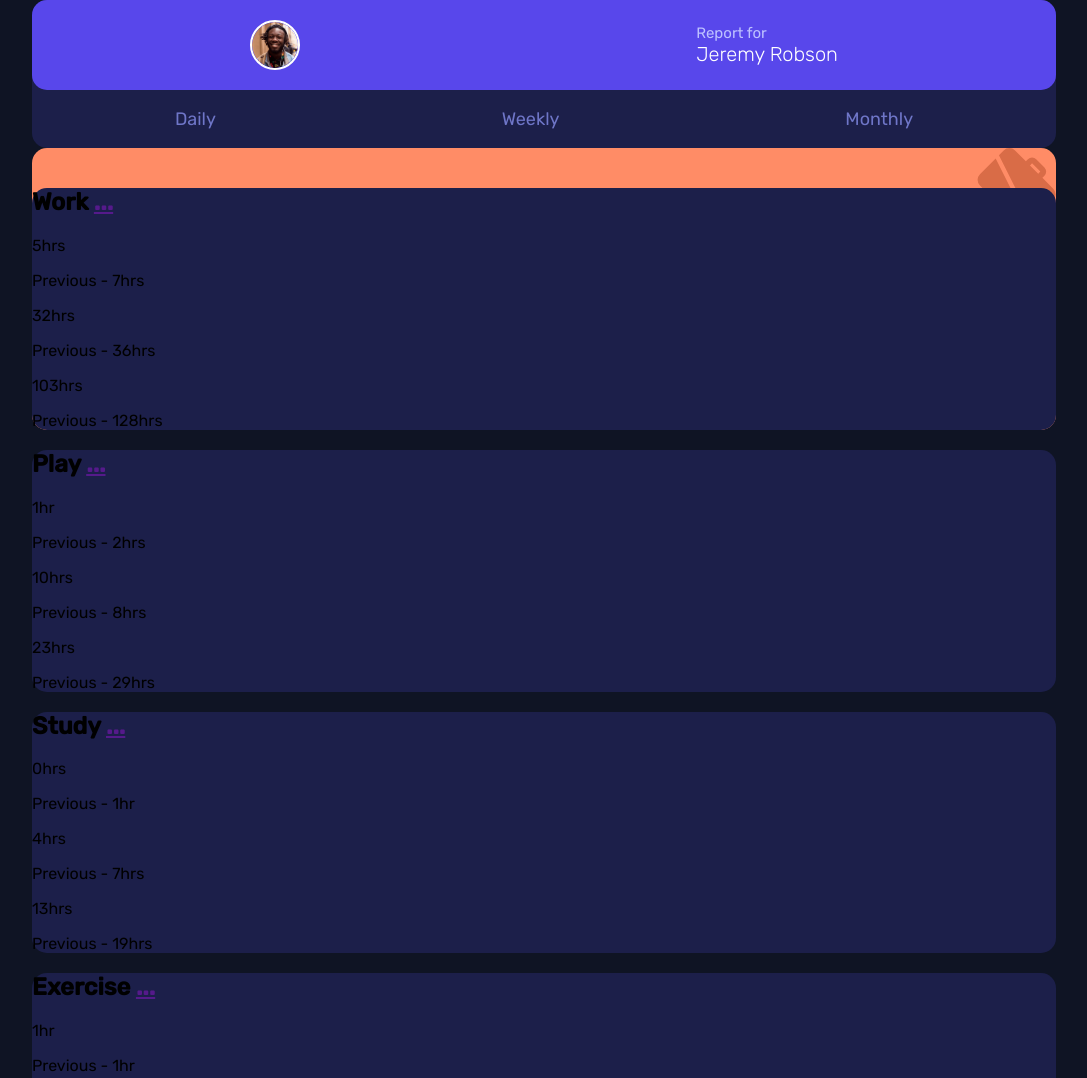
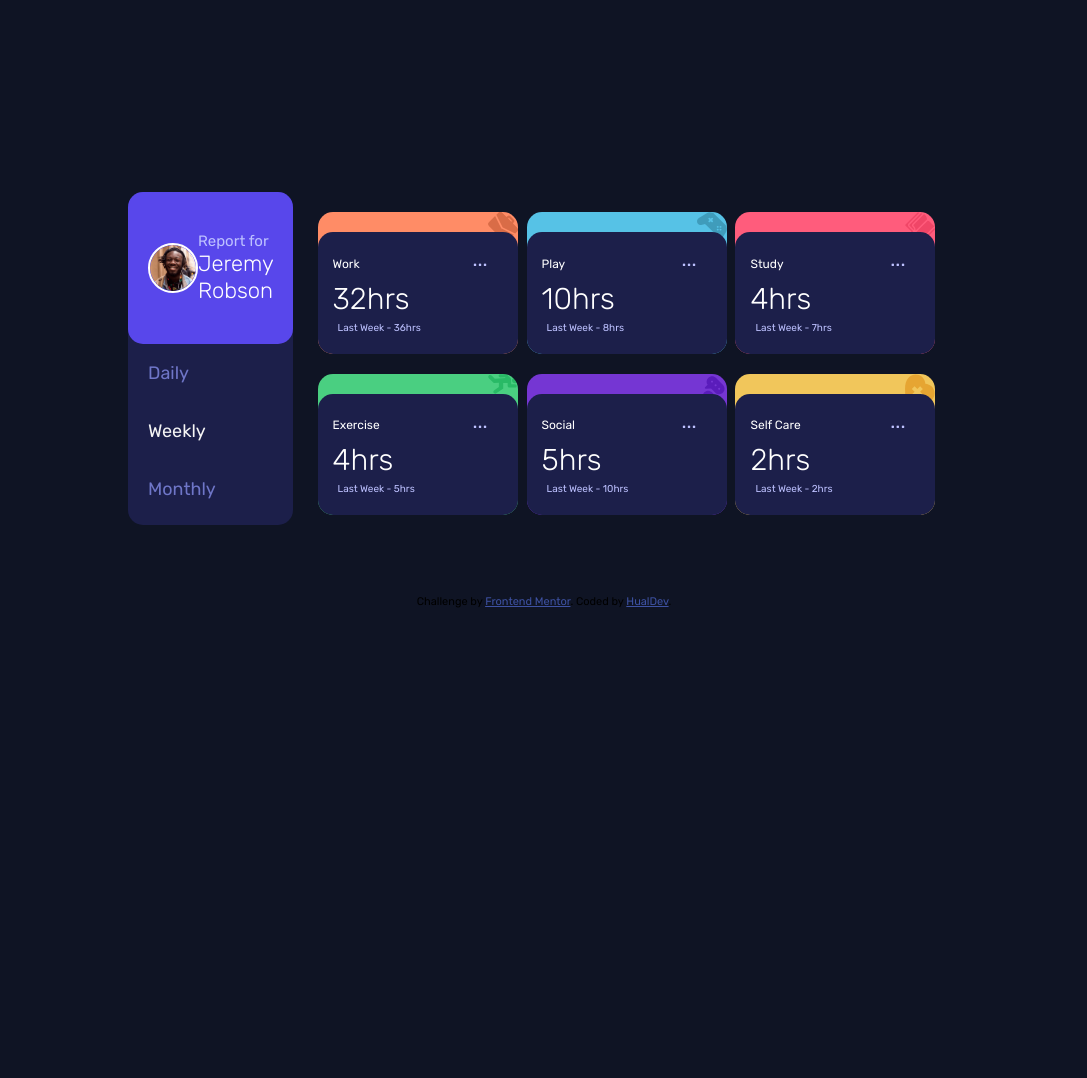
Before and after one commit to HualDev/TimeTrackingDashboard, a plain HTML site: page index.html in a window 1280 px wide. Shown: the top 1078 px of the page, without its empty margins (96-1183 px from the left). After the commit the page ends 800 px from the top, so only its background shows below. Drawn offline with Linux system fonts and the light colour scheme.

Commit message:
Mobile and Desktop Version

```diff
--- a/index.html
+++ b/index.html
@@ -12,7 +12,7 @@
 
   <!-- Feel free to remove these styles or customise in your own stylesheet 👍 -->
   <style>
-    .attribution { font-size: 11px; text-align: center; }
+    .attribution { font-size: 11px; text-align: center; padding: 40px 0 0 0;}
     .attribution a { color: hsl(228, 45%, 44%); }
   </style>
 </head>
@@ -29,9 +29,9 @@
       </div>
 
       <div class="frecuency">
-        <p>Daily</p>
-        <p>Weekly</p>
-        <p>Monthly</p>
+        <p class="d">Daily</p>
+        <p class="w">Weekly</p>
+        <p class="m">Monthly</p>
       </div>
 
     </section>
@@ -39,73 +39,147 @@
     <section class="details">
       <div class="work">
         <div class="dates">
-          <h2>Work <a href="">...</a></h2>
-          <p>5hrs <!-- daily --></p>
-          <p>Previous - 7hrs <!-- daily --></p>
-          <p>32hrs <!-- weekly --></p>
-          <p>Previous - 36hrs <!-- weekly --></p>
-          <p>103hrs <!-- monthly --></p>
-          <p>Previous - 128hrs <!-- monthly --></p>
+          <div class="head">
+            <h2>Work </h2>
+            <a href="">...</a>
+          </div>
+
+          <d class="daily">
+            <p class="hours">5hrs <!-- daily --></p>
+            <p class="last">Last Day - 7hrs <!-- daily --></p>
+          </d>
+
+          <div class="weekly">
+            <p class="hours">32hrs <!-- weekly --></p>
+            <p class="last">Last Week - 36hrs <!-- weekly --></p>
+          </div>
+
+          <div class="monthly">
+            <p class="hours">103hrs <!-- monthly --></p>
+            <p class="last">Last Month - 128hrs <!-- monthly --></p>
+          </div>
+
         </div>
       </div>
 
       <div class="play">
         <div class="dates">
-          <h2>Play <a href="">...</a></h2>
-          <p>1hr <!-- daily --></p>
-          <p>Previous - 2hrs <!-- daily --></p>
-          <p>10hrs <!-- weekly --></p>
-          <p>Previous - 8hrs <!-- weekly --></p>
-          <p>23hrs <!-- monthly --></p>
-          <p>Previous - 29hrs <!-- monthly --></p>
+          <div class="head">
+            <h2>Play </h2>
+            <a href="">...</a>
+          </div>
+          <div class="daily">
+            <p class="hours">1hr <!-- daily --></p>
+            <p class="last">Last Day - 2hrs <!-- daily --></p>
+          </div>
+
+          <div class="weekly">
+            <p class="hours">10hrs <!-- weekly --></p>
+            <p class="last">Last Week - 8hrs <!-- weekly --></p>
+          </div>
+
+          <div class="monthly">
+            <p class="hours">23hrs <!-- monthly --></p>
+            <p class="last">Last Month - 29hrs <!-- monthly --></p>
+          </div>
+
         </div>
       </div>
 
       <div class="study">
         <div class="dates">
-          <h2>Study <a href="">...</a></h2>
-          <p>0hrs <!-- daily --></p>
-          <p>Previous - 1hr <!-- daily --></p>
-          <p>4hrs <!-- weekly --></p>
-          <p>Previous - 7hrs <!-- weekly --></p>
-          <p>13hrs <!-- monthly --></p>
-          <p>Previous - 19hrs <!-- monthly --></p>
+          <div class="head">
+            <h2>Study </h2>
+            <a href="">...</a>
+          </div>
+
+          <div class="daily">
+            <p class="hours">0hrs <!-- daily --></p>
+            <p class="last">Last Day - 1hr <!-- daily --></p>
+          </div>
+
+          <div class="weekly">
+            <p class="hours">4hrs <!-- weekly --></p>
+            <p class="last">Last Week - 7hrs <!-- weekly --></p>
+          </div>
+
+          <div class="monthly">
+            <p class="hours">13hrs <!-- monthly --></p>
+            <p class="last">Last Month - 19hrs <!-- monthly --></p>
+          </div>
+
         </div>
       </div>
 
       <div class="exercise">
         <div class="dates">
-          <h2>Exercise <a href="">...</a></h2>
-          <p>1hr <!-- daily --></p>
-          <p>Previous - 1hr <!-- daily --></p>
-          <p>4hrs <!-- weekly --></p>
-          <p>Previous - 5hrs <!-- weekly --></p>
-          <p>11hrs <!-- monthly --></p>
-          <p>Previous - 18hrs <!-- monthly --></p>
+          <div class="head">
+            <h2>Exercise </h2>
+            <a href="">...</a>
+          </div>
+          <div class="daily">
+            <p class="hours">1hr <!-- daily --></p>
+            <p class="last">Last Day - 1hr <!-- daily --></p>
+          </div>
+
+          <div class="weekly">
+            <p class="hours">4hrs <!-- weekly --></p>
+            <p class="last">Last Week - 5hrs <!-- weekly --></p>
+          </div>
+
+          <div class="monthly">
+            <p class="hours">11hrs <!-- monthly --></p>
+            <p class="last">Last Month - 18hrs <!-- monthly --></p>
+          </div>
+
         </div>
       </div>
 
       <div class="social">
         <div class="dates">
-          <h2>Social <a href="">...</a></h2>
-          <p>1hr <!-- daily --></p>
-          <p>Previous - 3hrs <!-- daily --></p>
-          <p>5hrs <!-- weekly --></p>
-          <p>Previous - 10hrs <!-- weekly --></p>
-          <p>21hrs <!-- monthly --></p>
-          <p>Previous - 23hrs <!-- monthly --></p>
+          <div class="head">
+            <h2>Social </h2>
+            <a href="">...</a>
+          </div>
+          <div class="daily">
+            <p class="hours">1hr <!-- daily --></p>
+            <p class="last">Last Day - 3hrs <!-- daily --></p>
+          </div>
+
+          <div class="weekly">
+            <p class="hours">5hrs <!-- weekly --></p>
+            <p class="last">Last Week - 10hrs <!-- weekly --></p>
+          </div>
+
+          <div class="monthly">
+            <p class="hours">21hrs <!-- monthly --></p>
+            <p class="last">Last Month - 23hrs <!-- monthly --></p>
+          </div>
+
         </div>
       </div>
 
-      <div class="selfcare">
+      <div class="selfCare">
         <div class="dates">
-          <h2>Self Care <a href="">...</a></h2>
-          <p>0hrs <!-- daily --></p>
-          <p>Previous - 1hr <!-- daily --></p>
-          <p>2hrs <!-- weekly --></p>
-          <p>Previous - 2hrs <!-- weekly --></p>
-          <p>7hrs <!-- monthly --></p>
-          <p>Previous - 11hrs <!-- monthly --></p>
+          <div class="head">
+            <h2>Self Care </h2>
+            <a href="">...</a>
+          </div>
+          <div class="daily">
+            <p class="hours">0hrs <!-- daily --></p>
+            <p class="last">Last Day - 1hr <!-- daily --></p>
+          </div>
+
+          <div class="weekly">
+            <p class="hours">2hrs <!-- weekly --></p>
+            <p class="last">Last Week - 2hrs <!-- weekly --></p>
+          </div>
+
+          <div class="monthly">
+            <p class="hours">7hrs <!-- monthly --></p>
+            <p class="last">Last Month - 11hrs <!-- monthly --></p>
+          </div>
+
         </div>
       </div>
 
@@ -113,7 +187,6 @@
 
   </main>
 
-
   <div class="attribution">
     Challenge by <a href="https://www.frontendmentor.io?ref=challenge" target="_blank">Frontend Mentor</a>.
     Coded by <a href="https://www.frontendmentor.io/profile/Hualdop">HualDev</a>.
--- a/style.css
+++ b/style.css
@@ -23,7 +23,7 @@ body{
     display: flex;
     flex-direction: column;
     width: 100%;
-    height: 100%;
+    height: 1500px;
     align-items: center;
     justify-content: center;
 }
@@ -36,6 +36,7 @@ main{
 .tittle{
     background-color: var(--darkBlue);
     border-radius: 15px;
+    margin: 0 auto 30px;
 }
 
 .report{
@@ -44,7 +45,7 @@ main{
     display: flex;
     justify-content: space-around;
     align-items: center;
-    padding: 20px;
+    padding: 40px 20px;
 }
 
 .report img{
@@ -63,7 +64,7 @@ main{
 
 .report h1{
     color: white;
-    font-size: 20px;
+    font-size: 22px;
     font-weight: 300;
     margin: 0;
 }
@@ -76,16 +77,213 @@ main{
     font-weight: 400;
 }
 
+.w{
+    color: whitesmoke;
+}
+
 .work{
     background-image: url('./images/icon-work.svg');
     background-repeat: no-repeat;
     background-color: var(--lightRedWork);
     background-position: right top;
-    padding: 20px 0 0;
+    padding: 30px 0 0;
+    border-radius: 15px;
+}
+
+.play{
+    background-image: url('./images/icon-play.svg');
+    background-repeat: no-repeat;
+    background-color: var(--softBluePlay);
+    background-position: right top;
+    padding: 30px 0 0;
+    border-radius: 15px;
+}
+
+.study{
+    background-image: url('./images/icon-study.svg');
+    background-repeat: no-repeat;
+    background-color: var(--lightRedStudy);
+    background-position: right top;
+    padding: 30px 0 0;
+    border-radius: 15px;
+}
+
+.exercise{
+    background-image: url('./images/icon-exercise.svg');
+    background-repeat: no-repeat;
+    background-color: var(--limeGreenExercise);
+    background-position: right top;
+    padding: 30px 0 0;
+    border-radius: 15px;
+}
+
+.social{
+    background-image: url('./images/icon-social.svg');
+    background-repeat: no-repeat;
+    background-color: var(--violetSocial);
+    background-position: right top;
+    padding: 30px 0 0;
+    border-radius: 15px;
+}
+
+.selfCare{
+    background-image: url('./images/icon-self-care.svg');
+    background-repeat: no-repeat;
+    background-color: var(--softOrangeSelfCare);
+    background-position: right top;
+    padding: 30px 0 0;
     border-radius: 15px;
 }
 
 .dates{
     background-color: var(--darkBlue);
     border-radius: 15px;
+    color: white;
+    padding: 15px 15px 30px;
+    margin: 10px auto 20px;
+
 }
+
+.dates h2{
+    font-size: 18px;
+    font-weight: 400;
+}
+
+.head{
+    display: flex;
+    justify-content: space-between;
+}
+
+.dates a{
+    display: block;
+    color: var(--paleBlue);
+    text-decoration: none;
+    cursor:text;
+    text-align: right;
+    font-size: 20px;
+}
+
+.hours{
+    font-size: 25px;
+    font-weight: 300;
+    margin: 0;
+}
+
+.daily{
+    display: none;
+    justify-content: space-between;
+}
+
+.weekly{
+    display: flex;
+    justify-content: space-between;
+
+}
+
+.monthly{
+    display: none;
+    justify-content: space-between;
+}
+
+.last{
+    color: var(--paleBlue);
+    font-size: 14px;
+    margin: 5PX;
+}
+
+@media(min-width:890px){
+    body{
+        height: 100vh;
+    }
+    main{
+        display: flex;
+        width: 65%;
+
+    }
+
+    .details{
+        display: flex;
+        justify-content: space-around;
+        flex-wrap: wrap;
+        padding: 10px;
+        margin: 10px;
+    }
+
+    .dates h2{
+        font-size: 12px;
+    }
+
+    .frecuency{
+        flex-direction: column;
+        padding: 0 20px;
+    }
+
+    .work{
+        padding: 10px 0 0;
+        margin: 0 auto 20px;
+        background-size: 15%;
+        width: 200px;
+    }
+
+    .play{
+        padding: 10px 0 0;
+        margin: 0 auto 20px;
+        background-size: 15%;
+        width: 200px;
+    }
+
+
+
+    .study{
+        padding: 10px 0 0;
+        margin: 0 auto 20px;
+        background-size: 15%;
+        width: 200px;
+    }
+
+    .exercise{
+        padding: 10px 0 0;
+        margin: 0 auto 20px;
+        background-size: 15%;
+        width: 200px;
+    }
+
+    .social{
+        padding: 10px 0 0;
+        margin: 0 auto 20px;
+        background-size: 15%;
+        width: 200px;
+    }
+
+    .selfCare{
+        padding: 10px 0 0;
+        margin: 0 auto 20px;
+        background-size: 15%;
+        width: 200px;
+    }
+
+    .dates{
+        padding: 15px 30px 15PX 15px;
+        margin: 10px 0 0;
+    }
+
+    .daily{
+        flex-direction: column;
+    }
+
+    .weekly{
+        flex-direction: column;
+    }
+
+    .monthly{
+        flex-direction: column;
+    }
+
+    .hours{
+        font-size: 30px;
+    }
+
+    .last{
+        font-size: 10px;
+    }
+}
```
